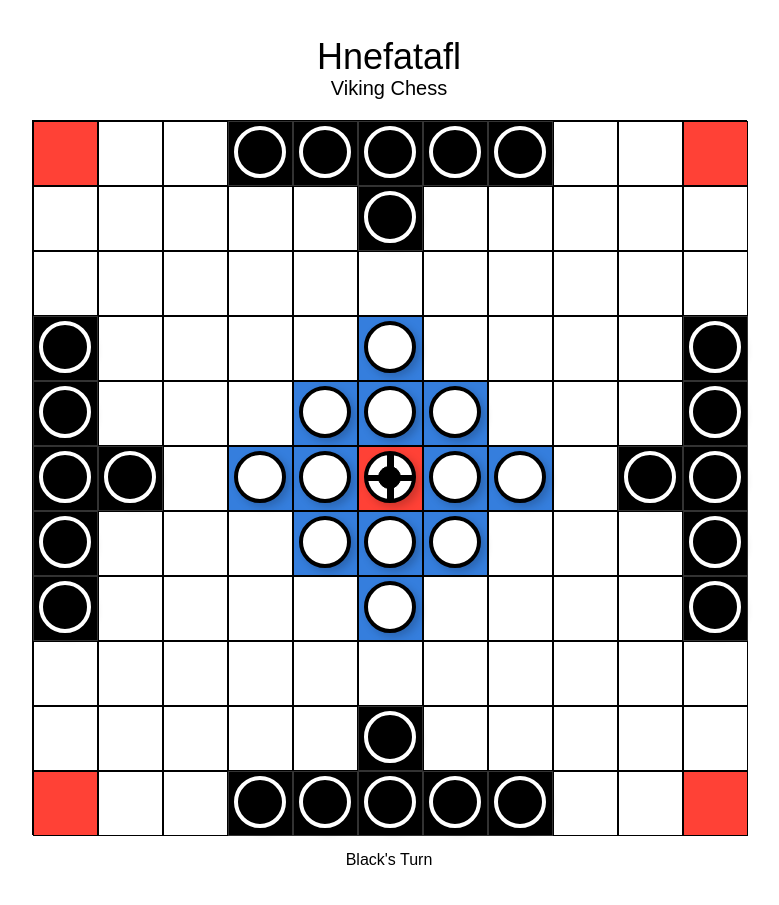
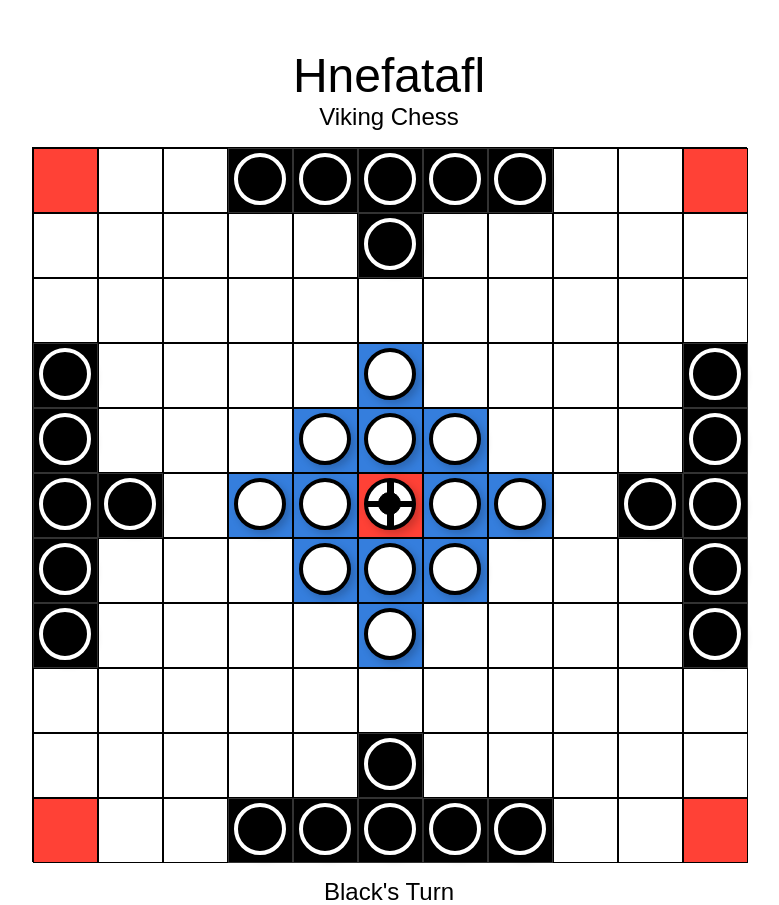
Before and after one commit to andavi/hnefatafl, a React (Create React App) app: page / in a window 1280 px wide. Shown: the whole page, without its empty margins (251-1030 px from the left). Before the commit the page ends 870 px from the top, so only its background shows below. Built offline with nearby package versions, Linux system fonts and the light colour scheme.

Commit message:
font size

```diff
--- a/src/App.js
+++ b/src/App.js
@@ -305,8 +305,8 @@ constructor(props) {
     return (
       <div>
         <div className='header tc'>
-          <p className='f2 mb0'>Hnefatafl</p>
-          <p className='f4 mt0'>Viking Chess</p>
+          <p className='f1 mb0'>Hnefatafl</p>
+          <p className='f3 mb0 mt0'>Viking Chess</p>
         </div>
         <Board
           paint={this.paint}
@@ -318,10 +318,10 @@ constructor(props) {
           isSelected={this.isSelected}
         />
         { this.state.winner
-          ? <div className='tc f3'>
+          ? <div className='tc f2'>
             {this.state.winner + ' Wins!'}
           </div>
-          :<div className='tc footer'>
+          :<div className='f3 tc footer'>
             {this.state.attackerTurn
               ? "Black's Turn"
               : "White's Turn"
```
